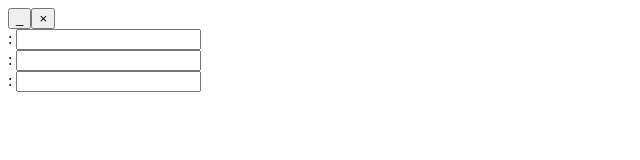
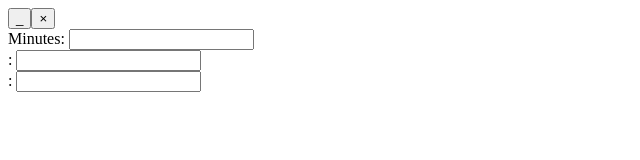
Before and after one commit to KennedyMungai/timer-desktop-app, a React (Vite) app in the folder src/renderer/: page / in a window 1280 px wide. Shown: the top 160 px of the page, without its empty margins (0-640 px from the left). Built offline with nearby package versions, Linux system fonts and the light colour scheme.

Commit message:
Set the isEditing state for the component

```diff
--- a/src/renderer/src/components/timer.tsx
+++ b/src/renderer/src/components/timer.tsx
@@ -1,3 +1,4 @@
+import { useState } from 'react'
 import InputField from './input-field'
 
 type Props = {
@@ -5,9 +6,11 @@ type Props = {
 }
 
 const Timer = ({ isOverlay }: Props) => {
+  const [isEditing, setIsEditing] = useState(false)
+
   return (
     <div>
-      <InputField />
+      <InputField label="Minutes" />
       <InputField />
       <InputField />
     </div>
```
